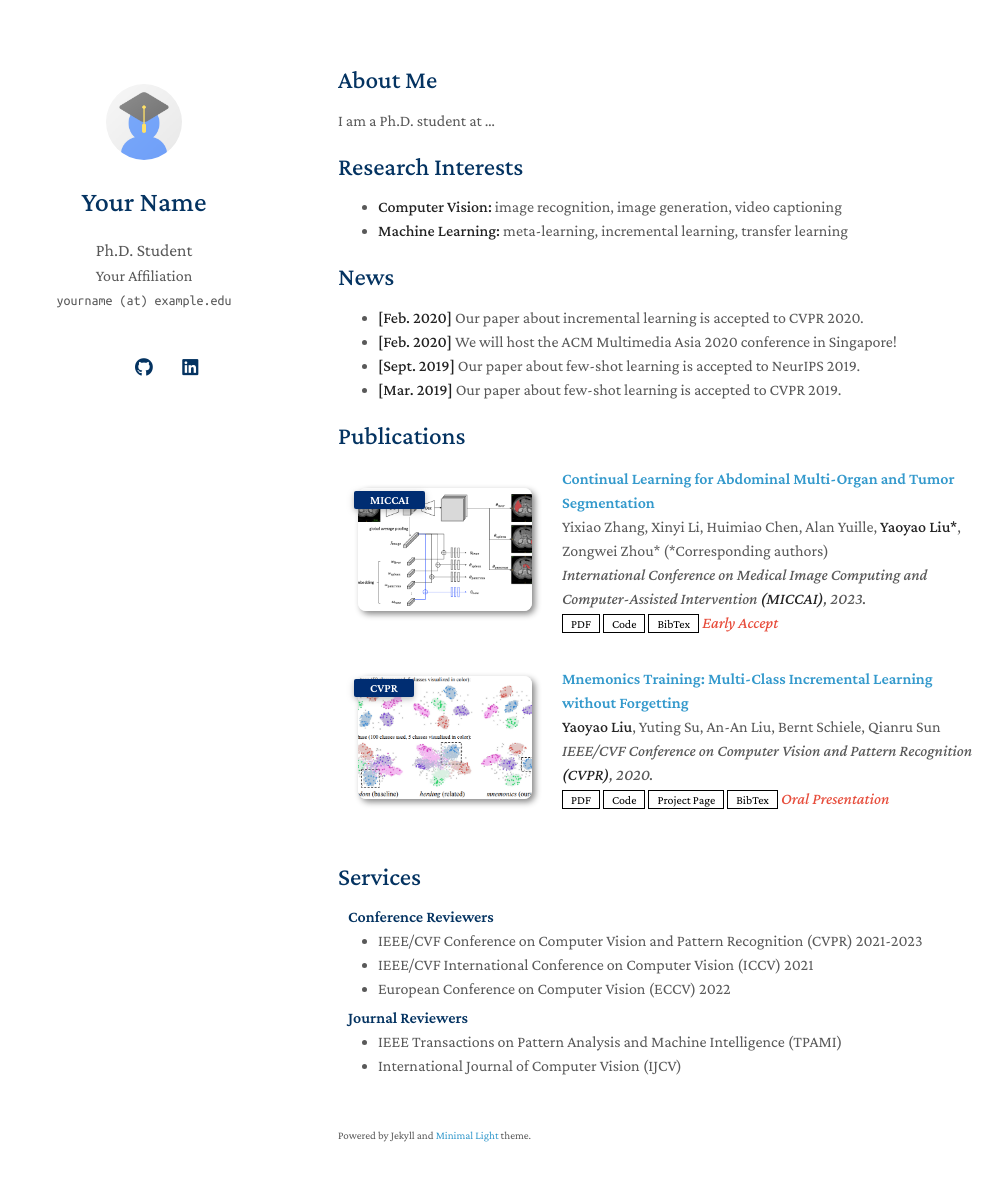
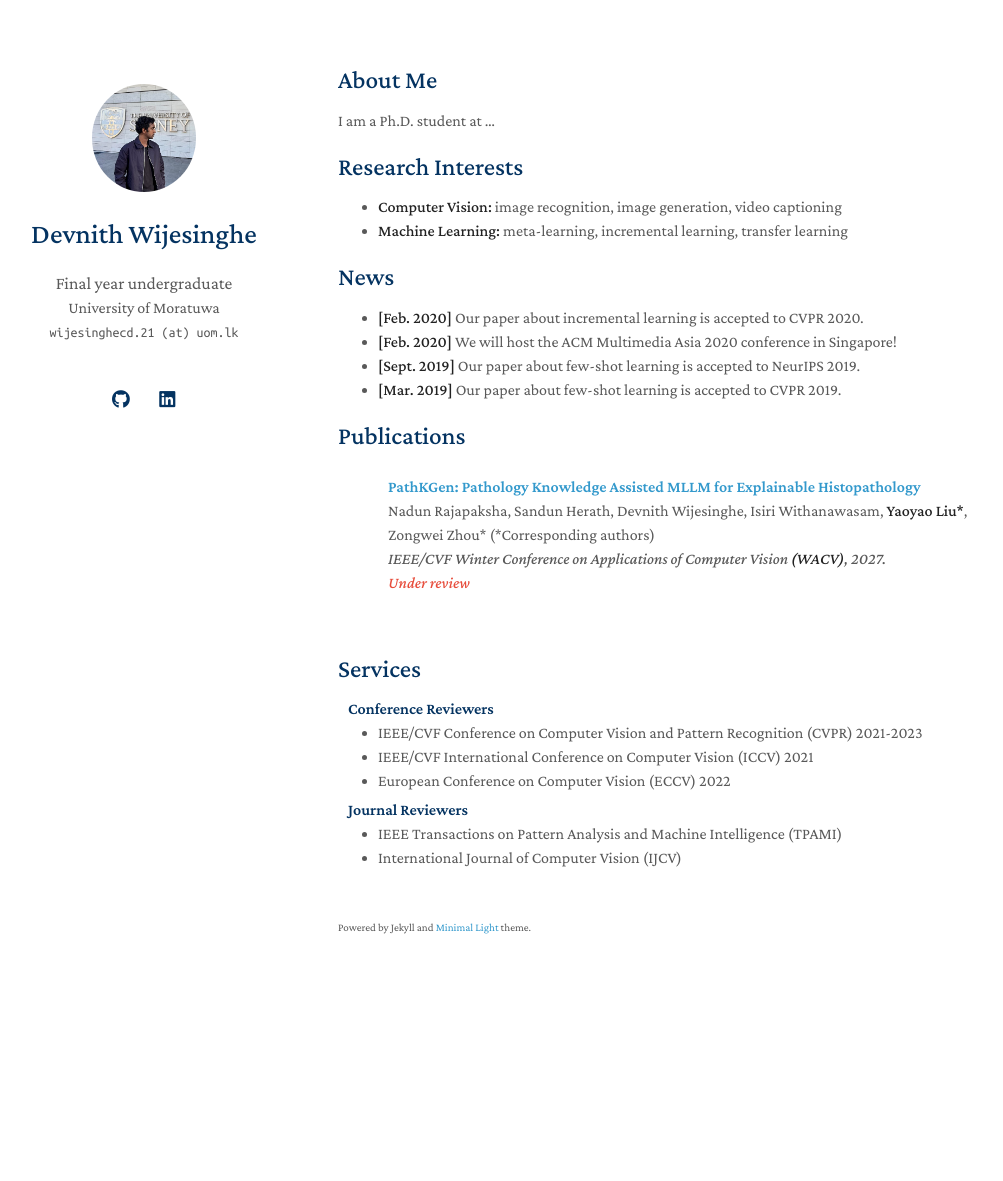
Before and after one commit to devnithw/devnithw.github.io, a Jekyll site: the page built from index.md, in a window 1280 px wide and 1216 px high. Shown: the top 1181 px of the window, without its empty margins (132-1135 px from the left). Built offline with Jekyll 4.4.1, drawn with Linux system fonts in a browser that asks for light colours; a style sheet for code colours, icons or effects is not loaded; our own code applies the rules of GitHub Pages for plain Markdown files.

Commit message:
Updated basic info

```diff
--- a/_config.yml
+++ b/_config.yml
@@ -1,26 +1,26 @@
 # Basic Information
-title: Your Name
-position: Ph.D. Student
-affiliation: Your Affiliation
-email: yourname (at) example.edu
+title: Devnith Wijesinghe
+position: Final year undergraduate
+affiliation: University of Moratuwa
+email: wijesinghecd.21 (at) uom.lk
 
 # Search Engine Optimization (SEO)
 # The following information is used to improve the website traffic from search engines, e.g., Google.
-keywords: minimal light
-description: The Minimal Light is a simple and elegant jekyll theme for academic personal homepage.
-canonical: https://minimal-light-theme.yliu.me/
+keywords: devnith wijesinghe devnithw
+description: Final year engineering undergraduate at University of Moratuwa
+canonical: https://devnithw.github.io/
 
 # Links
 # If you don't need one of them, you may delete the corresponding line.
-google_scholar: https://scholar.google.com/
-cv_link: assets/files/curriculum_vitae.pdf
-github_link: https://github.com/
-linkedin: https://www.linkedin.com/
-twitter: https://twitter.com/
+# google_scholar: https://scholar.google.com/
+cv_link: assets/files/cv_devnithw.pdf
+github_link: https://github.com/devnithw
+linkedin: https://www.linkedin.com/devnithw
+twitter: https://twitter.com/devnithw
 
 # Images (e.g., your profile picture and your website's favicon)
 # "favicon" and "favicon_dark" are used for the light and dark modes, respectively.
-avatar: ./assets/img/avatar.png
+avatar: ./assets/img/avatar.jpg
 favicon: ./assets/img/favicon.png
 favicon_dark: ./assets/img/favicon-dark.png
 
@@ -38,11 +38,11 @@ font: "Serif" # or "Sans Serif"
 
 # Google Analytics ID
 # Please remove this if you don't use Google Analytics
-google_analytics: UA-111540567-4
+# google_analytics: UA-111540567-4
 
 # Use this project as a remote theme for GitHub Pages
 # See the guide here: https://docs.github.com/en/pages/setting-up-a-github-pages-site-with-jekyll/adding-a-theme-to-your-github-pages-site-using-jekyll
-remote_theme: yaoyao-liu/minimal-light
+# remote_theme: yaoyao-liu/minimal-light
 
 # The following files will be removed from the generated website.
 exclude:
--- a/_data/publications.yml
+++ b/_data/publications.yml
@@ -1,22 +1,22 @@
 main:
 
-  - title: Continual Learning for Abdominal Multi-Organ and Tumor Segmentation
-    authors: Yixiao Zhang, Xinyi Li, Huimiao Chen, Alan Yuille, <strong>Yaoyao Liu*</strong>, Zongwei Zhou* (*Corresponding authors)
-    conference_short: MICCAI
-    conference: International Conference on Medical Image Computing and Computer-Assisted Intervention <strong>(MICCAI)</strong>, 2023.
-    pdf: https://arxiv.org/pdf/2306.00988.pdf
-    code: https://github.com/MrGiovanni/ContinualLearning
-    bibtex: https://bib.yliu.me/MICCAI23.txt
-    image: ./assets/img/teaser_example_2.png
-    notes: Early Accept
+  - title: "PathKGen: Pathology Knowledge Assisted MLLM for Explainable Histopathology"
+    authors: Nadun Rajapaksha, Sandun Herath, Devnith Wijesinghe, Isiri Withanawasam, <strong>Yaoyao Liu*</strong>, Zongwei Zhou* (*Corresponding authors)
+    conference_short: WAVCV
+    conference: IEEE/CVF Winter Conference on Applications of Computer Vision <strong>(WACV)</strong>, 2027.
+    # pdf: https://arxiv.org/pdf/2306.00988.pdf
+    # code: https://github.com/MrGiovanni/ContinualLearning
+    # bibtex: https://bib.yliu.me/MICCAI23.txt
+    # image: ./assets/img/teaser_example_2.png
+    notes: Under review
 
-  - title: "Mnemonics Training: Multi-Class Incremental Learning without Forgetting"
-    authors: <strong>Yaoyao Liu</strong>, Yuting Su, An-An Liu, Bernt Schiele, Qianru Sun
-    conference_short: CVPR
-    conference: IEEE/CVF Conference on Computer Vision and Pattern Recognition <strong>(CVPR)</strong>, 2020.
-    pdf: https://arxiv.org/pdf/2002.10211.pdf
-    code: https://github.com/yaoyao-liu/class-incremental-learning/tree/main/mnemonics-training
-    page: https://class-il.mpi-inf.mpg.de/mnemonics/
-    bibtex: https://class-il.mpi-inf.mpg.de/mnemonics/
-    notes: Oral Presentation
-    image: ./assets/img/teaser_example.png
+  # - title: "Mnemonics Training: Multi-Class Incremental Learning without Forgetting"
+  #   authors: <strong>Yaoyao Liu</strong>, Yuting Su, An-An Liu, Bernt Schiele, Qianru Sun
+  #   conference_short: CVPR
+  #   conference: IEEE/CVF Conference on Computer Vision and Pattern Recognition <strong>(CVPR)</strong>, 2020.
+  #   pdf: https://arxiv.org/pdf/2002.10211.pdf
+  #   code: https://github.com/yaoyao-liu/class-incremental-learning/tree/main/mnemonics-training
+  #   page: https://class-il.mpi-inf.mpg.de/mnemonics/
+  #   bibtex: https://class-il.mpi-inf.mpg.de/mnemonics/
+  #   notes: Oral Presentation
+  #   image: ./assets/img/teaser_example.png
```
Also changed, not shown: assets/img/avatar.jpg (added), assets/img/avatar.png (deleted), 2 other files.
